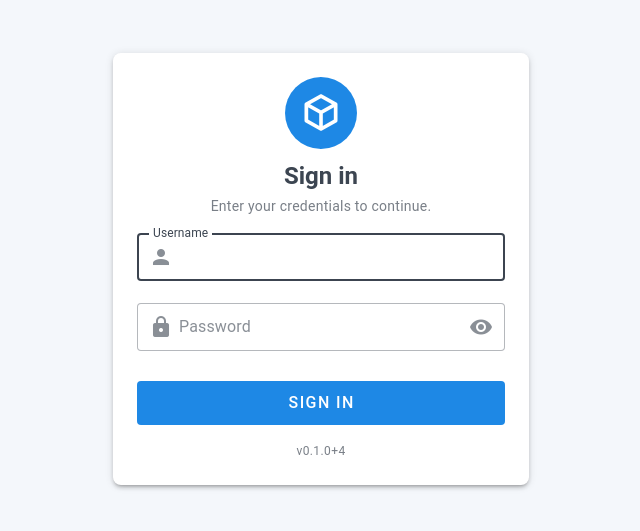
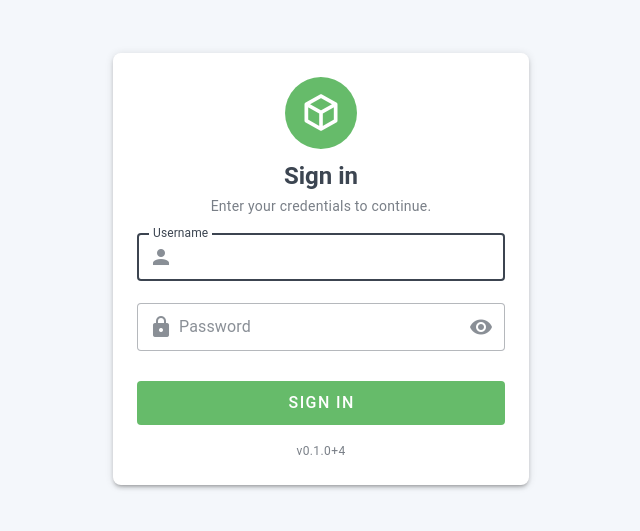
Before and after one commit to IVuthea/vcams-pwa, a Vue app: page /login in a window 1280 px wide. Shown: the part 147-678 px from the top of the page, without its empty margins (319-959 px from the left). Built offline with nearby package versions, Linux system fonts and the light colour scheme; no server answers.

Commit message:
rename to Vcams

```diff
--- a/package.json
+++ b/package.json
@@ -1,9 +1,9 @@
 {
-  "name": "mep-pwa",
+  "name": "vcams-pwa",
   "private": true,
   "version": "0.1.0+4",
   "type": "module",
-  "description": "MEP attendance tracking PWA — QR-based check-in with torch toggle, offline support, and IndexedDB scan history.",
+  "description": "Vcams attendance tracking PWA — QR-based check-in with torch toggle, offline support, and IndexedDB scan history.",
   "scripts": {
     "dev": "vite",
     "dev:android": "node scripts/dev-android.mjs",
--- a/src/components/AppLayout.vue
+++ b/src/components/AppLayout.vue
@@ -55,7 +55,7 @@ const showBottomNav = computed(
 <template>
   <v-app>
     <v-app-bar v-if="showAppBar" density="comfortable" color="primary" flat>
-      <v-app-bar-title class="font-weight-bold"> MEP </v-app-bar-title>
+      <v-app-bar-title class="font-weight-bold"> Vcams </v-app-bar-title>
 
       <v-spacer />
 
--- a/src/components/IosInstallDialog.vue
+++ b/src/components/IosInstallDialog.vue
@@ -7,12 +7,12 @@ const model = defineModel<boolean>({ required: true });
     <v-card rounded="lg">
       <v-card-title class="text-h6 d-flex align-center">
         <v-icon class="mr-2" color="primary">mdi-cellphone-arrow-down</v-icon>
-        Install MEP
+        Install Vcams
       </v-card-title>
 
       <v-card-text class="pb-2">
         <p class="text-body-2 mb-4">
-          Add MEP to your Home Screen for a full-screen, app-like experience and offline access.
+          Add Vcams to your Home Screen for a full-screen, app-like experience and offline access.
         </p>
 
         <ol class="ios-steps">
--- a/src/components/SplashScreen.vue
+++ b/src/components/SplashScreen.vue
@@ -22,7 +22,7 @@ defineProps<{
         <div class="splash__logo">
           <v-icon size="72" color="white"> mdi-cube-outline </v-icon>
         </div>
-        <h1 class="splash__title">MEP</h1>
+        <h1 class="splash__title">Vcams</h1>
         <p class="splash__welcome">Welcome — fast, offline-capable QR scanning.</p>
         <v-progress-circular indeterminate color="primary" size="32" width="3" class="mt-4" />
       </div>
--- a/src/plugins/vuetify.ts
+++ b/src/plugins/vuetify.ts
@@ -22,16 +22,16 @@ export { THEME_STORAGE_KEY };
 const lightTheme = {
   dark: false,
   colors: {
-    primary: '#1E88E5',
-    'primary-darken-1': '#1565C0',
-    secondary: '#64B5F6',
-    accent: '#0D47A1',
-    info: '#0288D1',
-    success: '#2E7D32',
-    warning: '#ED6C02',
-    error: '#C62828',
-    background: '#F4F7FB',
-    surface: '#FFFFFF',
+    'primary': '#66BB6A',
+    'primary-darken-1': '#43A047',
+    'secondary': '#64B5F6',
+    'accent': '#2E7D32',
+    'info': '#0288D1',
+    'success': '#2E7D32',
+    'warning': '#ED6C02',
+    'error': '#C62828',
+    'background': '#F4F7FB',
+    'surface': '#FFFFFF',
     'surface-bright': '#FFFFFF',
     'surface-variant': '#E7ECF3',
     'on-primary': '#FFFFFF',
@@ -45,7 +45,7 @@ const lightTheme = {
 const darkTheme = {
   dark: true,
   colors: {
-    primary: '#42A5F5',
+    primary: '#66BB6A',
     secondary: '#90CAF9',
     accent: '#2196F3',
     info: '#4FC3F7',
--- a/src/router/index.ts
+++ b/src/router/index.ts
@@ -70,7 +70,7 @@ router.beforeEach((to) => {
 });
 
 router.afterEach((to) => {
-  const title = (to.meta?.title as string | undefined) ?? 'MEP';
+  const title = (to.meta?.title as string | undefined) ?? 'Vcams';
   if (typeof document !== 'undefined') {
     document.title = title;
   }
--- a/vite.config.ts
+++ b/vite.config.ts
@@ -22,9 +22,9 @@ export default defineConfig({
       injectRegister: false,
       includeAssets: ['favicon.ico', 'icons/*.png'],
       manifest: {
-        name: 'MEP',
-        short_name: 'MEP',
-        description: 'MEP attendance tracking PWA with QR-based check-in.',
+        name: 'Vcams',
+        short_name: 'Vcams',
+        description: 'Vcams attendance tracking PWA with QR-based check-in.',
         theme_color: '#2196F3',
         background_color: '#ffffff',
         display: 'standalone',
```
Also changed, not shown: 2 other files (tests, documents, lock files or other folders).
